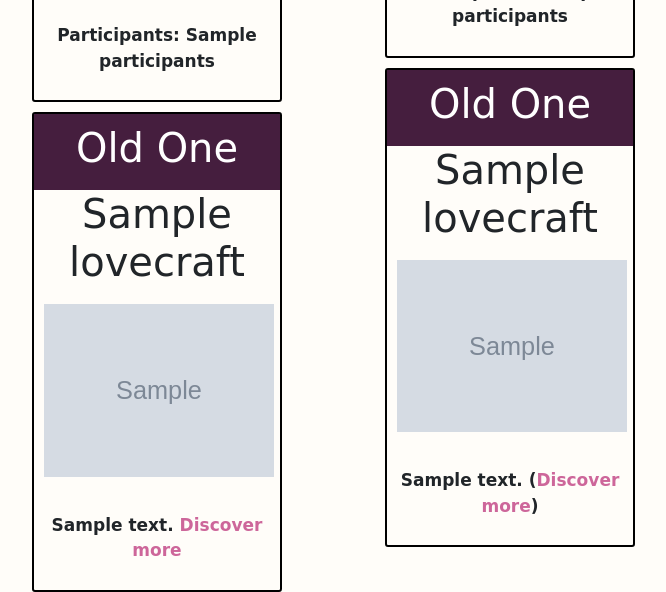
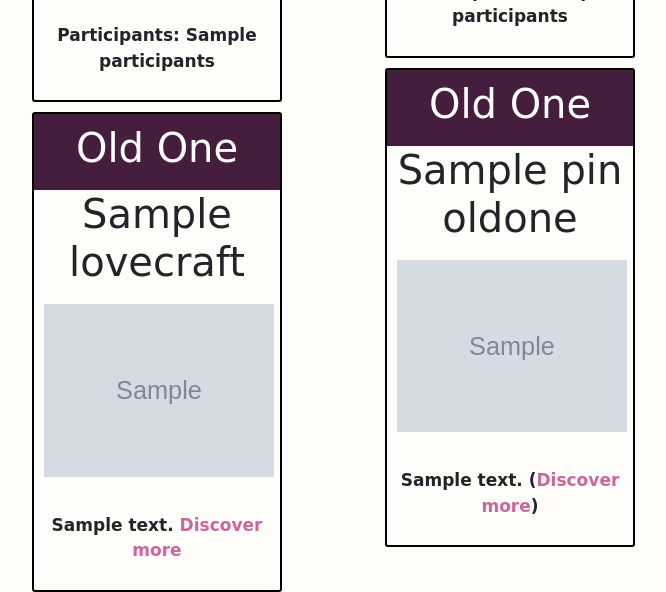
Before and after one commit to amyjording/ajording, a Python web app: template view/templates/dashboard.html in a window 1280 px wide. Shown: the part 1406-1998 px from the top of the page, without its empty margins (228-894 px from the left). Run offline with Jinja, Linux system fonts and the light colour scheme; the template is opened without the code that fills it: most values are stand-ins (such as "Sample title", 1, 10 or a date in 2020); grey boxes marked "Sample" are stand-in pictures; some libraries are stand-ins or nearby versions; some web fonts are replaced.

Commit message:
Dashboard api and javascript updates

```diff
--- a/config/routes.py
+++ b/config/routes.py
@@ -115,7 +115,7 @@ class Demo(object):
 			status, html = invalid_token()
 			page = demo_template(content)
 
-class Dashboard(object):
+class Dashboards(object):
 
 	@cherrypy.expose
 	#@cherrypy.tools.validate(fetch=None)
--- a/public/js/dash.js
+++ b/public/js/dash.js
@@ -1,4 +1,3 @@
-$(document).ready(function() {
 
 var elements = [];
 
@@ -21,7 +20,7 @@ function dropUser(target, event) {
     if (target.id == "saved") {
       console.log(element.id);
       ajaxPin(element);
-    } else if (target.id == "unnassigned") {
+    } else if (target.id == "unassigned") {
       console.log(element.id);
       ajaxUnPin(element);
     }
@@ -32,8 +31,8 @@ function ajaxPin(element) {
       console.log("I'm working")
       $.ajax({
             type: "PUT",
-            url: '/dash/PUT',
-            data: {'pin_or_unpin':'pin', 'id':this_id},
+            url: '/update/PUT',
+            data: {'pinit':'pin', 'item':this_id},
             dataType: 'json',
             success : function(data) {
                          console.log(data);
@@ -46,12 +45,11 @@ function ajaxUnPin(element) {
       console.log("I'm working")
       $.ajax({
             type: "PUT",
-            url: '/dash/PUT',
-            data: {'pin_or_unpin':'unpin', 'id':this_id},
+            url: '/update/PUT',
+            data: {'pinit':'unpin', 'item':this_id},
             dataType: 'json',
             success : function(data) {
                          console.log(data);
                     }
                 });
     }
-});
--- a/site.py
+++ b/site.py
@@ -4,6 +4,7 @@ from view.static import *
 from view.work_view import *
 from view.demo_view import *
 from config.routes import *
+from controllers.dashboards_controller import *
 
 class Root(object):
 	@cherrypy.expose
@@ -53,6 +54,7 @@ if __name__ == '__main__':
 	ajording = Root()
 	ajording.work = Work()
 	ajording.demo = Demo()
-	ajording.dash = Dashboard()
+	ajording.dash = Dashboards()
+	ajording.update = DashboardController()
 
 cherrypy.quickstart(ajording, "/", conf)
--- a/view/templates/base.html
+++ b/view/templates/base.html
@@ -8,8 +8,8 @@
     <script src="https://ajax.googleapis.com/ajax/libs/jquery/3.3.1/jquery.min.js"></script>
     <script src="https://cdnjs.cloudflare.com/ajax/libs/popper.js/1.14.0/umd/popper.min.js"></script>
     <script src="https://maxcdn.bootstrapcdn.com/bootstrap/4.1.0/js/bootstrap.min.js"></script>
-    <script src="/static/js/ajax.js"></script>
-    <script src="/static/js/join.js"></script>
+    <script type="text/javascript" src="/static/js/ajax.js"></script>
+    <script type="text/javascript" src="/static/js/join.js"></script>
 
     <title>{% block title %}{% endblock %} - Amy Jording</title>
     {% endblock %}
@@ -61,5 +61,6 @@
         </div>
       </div>
     </div>
+   <script src="/static/js/dash.js"></script>
 </body>
 </html>
--- a/view/templates/dashboard.html
+++ b/view/templates/dashboard.html
@@ -7,7 +7,7 @@
   <!-- refer to this: https://codepen.io/amyjording/pen/MZQoxe  for moving blocks around -->
   <br>
   <div class="row">
-    <script src="/static/js/dash.js"></script>
+
   <div class="col" id="unassigned" ondrop="dropUser(this, event)" ondragenter="return false" ondragover="return false">
     <h2>Today's Goodies:</h2>
      <div draggable="true" id="advice-{{dash.advice['slip_id']}}" class="pins" ondragstart="dragUser(this, event)">
@@ -33,28 +33,28 @@
   <!-- Need to figure out how to add possibly id's dynamically as the pins generate from the model -->
   <div class="col" id="saved" ondrop="dropUser(this, event)" ondragenter="return false" ondragover="return false">
     <p>Your pinned favorites:</p>
-      {% for advice in dash.pinned_advice %}
-        <div draggable="true" id="advice-{{dash.advice['slip_id']}}" class="pins" ondragstart="dragUser(this, event)">
+      {% for pin_advice in dash.pinned_advice %}
+        <div draggable="true" id="advice-{{pin_advice['slip_id']}}" class="pins" ondragstart="dragUser(this, event)">
           <div class="pinhead advice"><h2>Advice</h2></div>
-          <p>{{dash.advice['advice']}}</p> <!-- <p>Things are just things. Don't get too attached to them.</p> -->
-          <p><img class="dash-image" src="{{dash.advice['image']}}"></p>
+          <p>{{pin_advice['advice']}}</p> <!-- <p>Things are just things. Don't get too attached to them.</p> -->
+          <p><img class="dash-image" src="{{pin_advice['image']}}"></p>
        </div>
       {% endfor %}
-      {% for bored in dash.pinned_bored %}
-       <div draggable="true" id="bored-{{dash.bored['key']}}" class="pins" ondragstart="dragUser(this, event)">
+      {% for pin_bored in dash.pinned_bored %}
+       <div draggable="true" id="bored-{{pin_bored['key']}}" class="pins" ondragstart="dragUser(this, event)">
          <div class="pinhead bored"><h2>Activity</h2><h4>a cure for boredom</h4></div>
-            <h2>{{dash.bored['activity']}}</h2>
-            <p>Activity Type: {{dash.bored['type']}}</p>
+            <h2>{{pin_bored['activity']}}</h2>
+            <p>Activity Type: {{pin_bored['type']}}</p>
             <p><img class="dash-image" src="{{dash.bored['image']}}"></p>
-            <p>Participants: {{dash.bored['participants']}}</p>
+            <p>Participants: {{pin_bored['participants']}}</p>
         </div>
       {% endfor %}
-      {% for oldone in dash.pinned_lovecraft %}
-       <div draggable="true" id="love-{{dash.lovecraft['id']}}" class="pins" ondragstart="dragUser(this, event)">
+      {% for pin_oldone in dash.pinned_lovecraft %}
+       <div draggable="true" id="love-{{pin_oldone['id']}}" class="pins" ondragstart="dragUser(this, event)">
         <div class="pinhead oldone"><h2>Old One</h2></div>
-          <h2>{{dash.lovecraft['title']}}</h2>
-          <p><img class="dash-image" src="{{dash.lovecraft['image']}}"></p>
-          <p><strong>{{dash.lovecraft['summary']}} (<a href="{{dash.lovecraft['url']}}">Discover more</a>)</strong></p>
+          <h2>{{pin_oldone['title']}}</h2>
+          <p><img class="dash-image" src="{{pin_oldone['image']}}"></p>
+          <p><strong>{{pin_oldone['summary']}} (<a href="{{pin_oldone['url']}}">Discover more</a>)</strong></p>
         </div>
 
       {% endfor %}
```
Also changed, not shown: controllers/dashboards_controller.py (+23 -13 lines), model/dashboard.py (+18 -9 lines).
